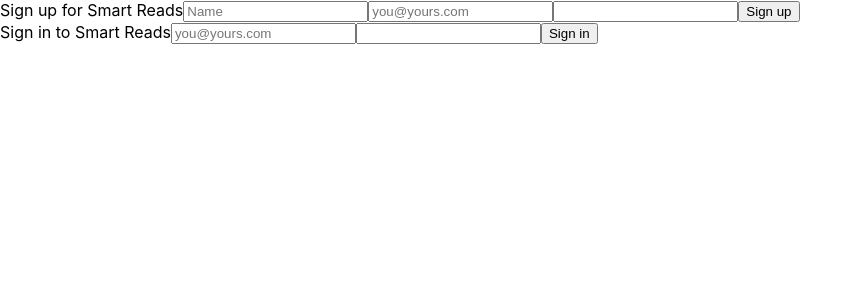
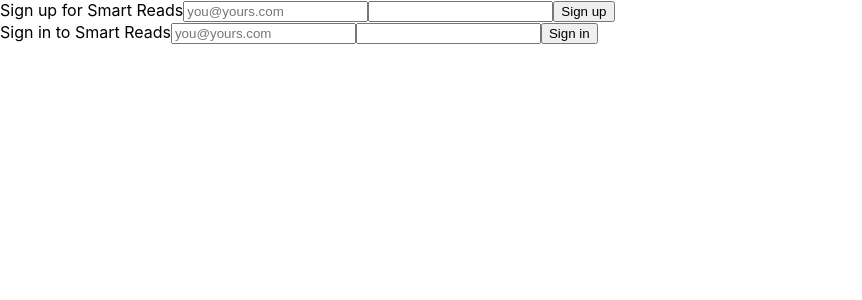
Before and after one commit to yoshimii/smart-reads, a React (Create React App) app: page / in a window 1280 px wide. Shown: the top 300 px of the page, without its empty margins (0-862 px from the left). Built offline with nearby package versions, Linux system fonts and the light colour scheme.

Commit message:
register post + update parameters

```diff
--- a/src/landing-page/register.js
+++ b/src/landing-page/register.js
@@ -1,7 +1,8 @@
 import React, { useState } from "react";
+import { axiosWithAuth } from '../utils/axiosWithAuth.js';
 
 export default function Register() {
-    const [ register, setRegister ] = useState({ name: '', email: '', password: '' })
+    const [ register, setRegister ] = useState({ username: '', password: '' })
 
     let handleChange = e => {
         setRegister({
@@ -11,8 +12,12 @@
 
     let handleSubmit = e => {
         e.preventDefault()
+        axiosWithAuth().post('/register', register)
+            .then(res => console.log(res))
+            .catch(err => console.log(err))
+
         setRegister({
-            name: '', email: '', password: ''
+            username: '', password: ''
         })
     }
 
@@ -22,15 +27,8 @@
             Sign up for Smart Reads
             <input
             type='text'
-            name="name"
-            value={register.name}
-            onChange={handleChange}
-            placeholder='Name'
-            />
-            <input
-            type='text'
-            name='email'
-            value={register.email}
+            name='username'
+            value={register.username}
             onChange={handleChange}
             placeholder='you@yours.com'
             />
```
